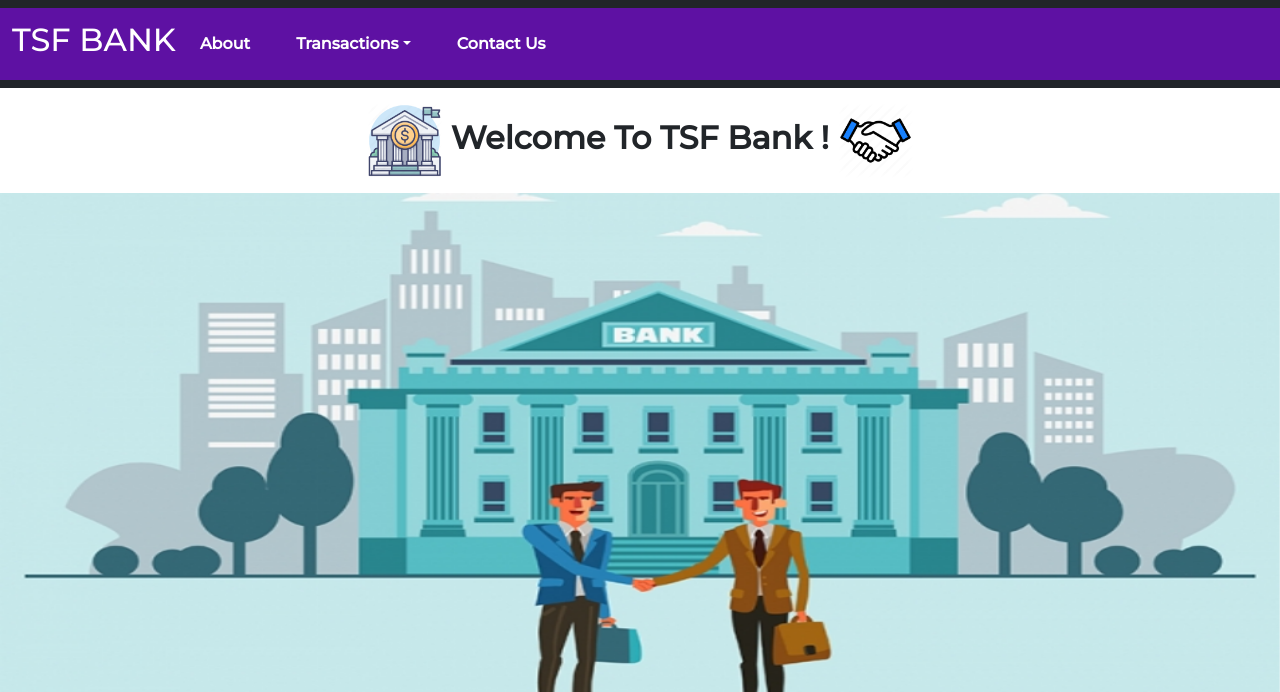
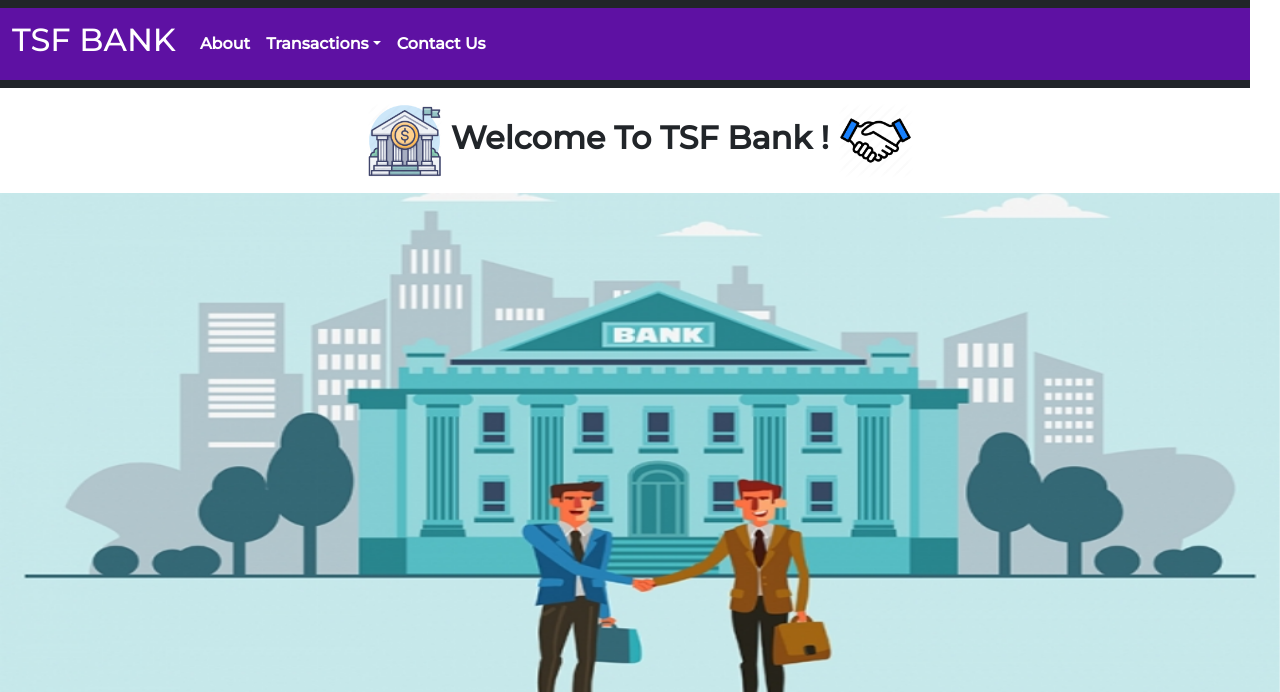
Before and after one commit to saloni-29/Basic-Banking-System, a PHP site: page / in a window 1280 px wide. Shown: the top 692 px of the page. Run offline with PHP 8.4, Linux system fonts and the light colour scheme.

Commit message:
Update style1.css

```diff
--- a/css/style1.css
+++ b/css/style1.css
@@ -10,7 +10,7 @@
     padding:0;
     box-sizing:border-box;
 }
-.nav-item{
+.navbar{
 margin-right:30px;
 }
 
```
